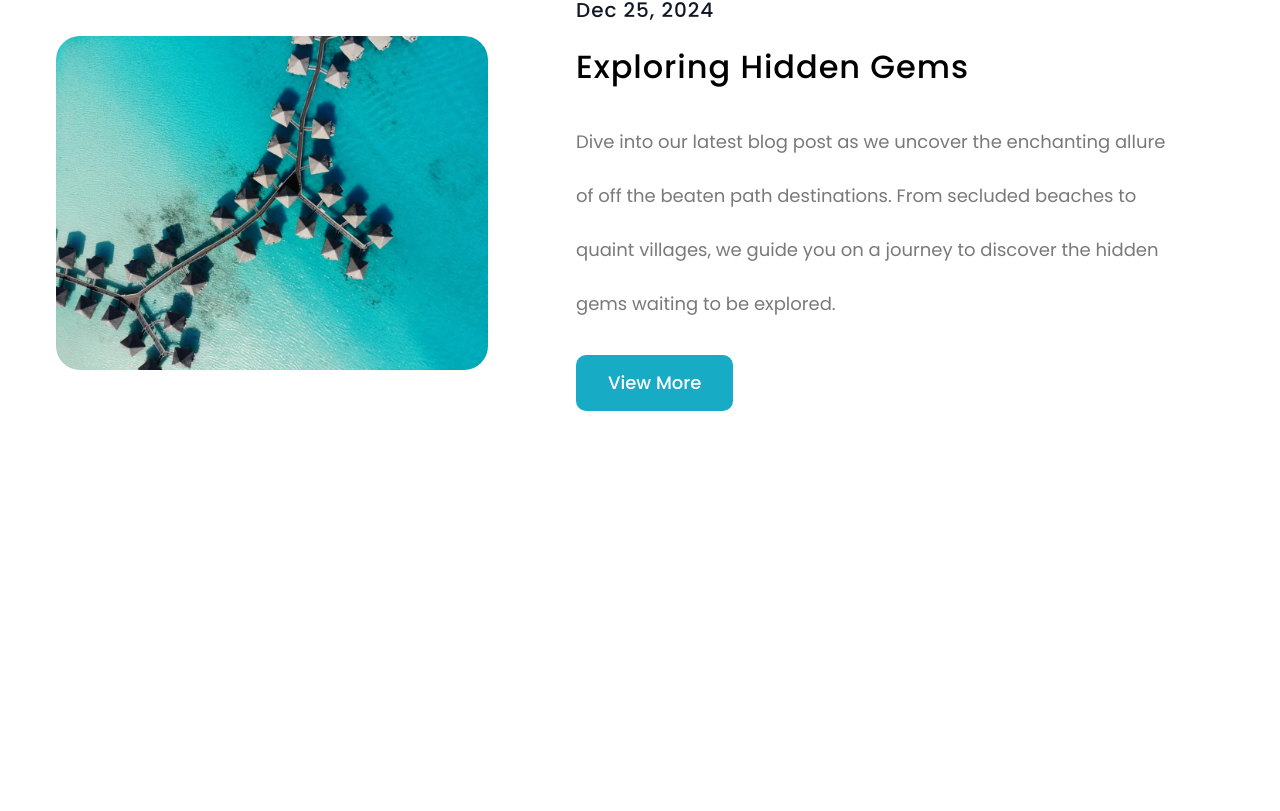
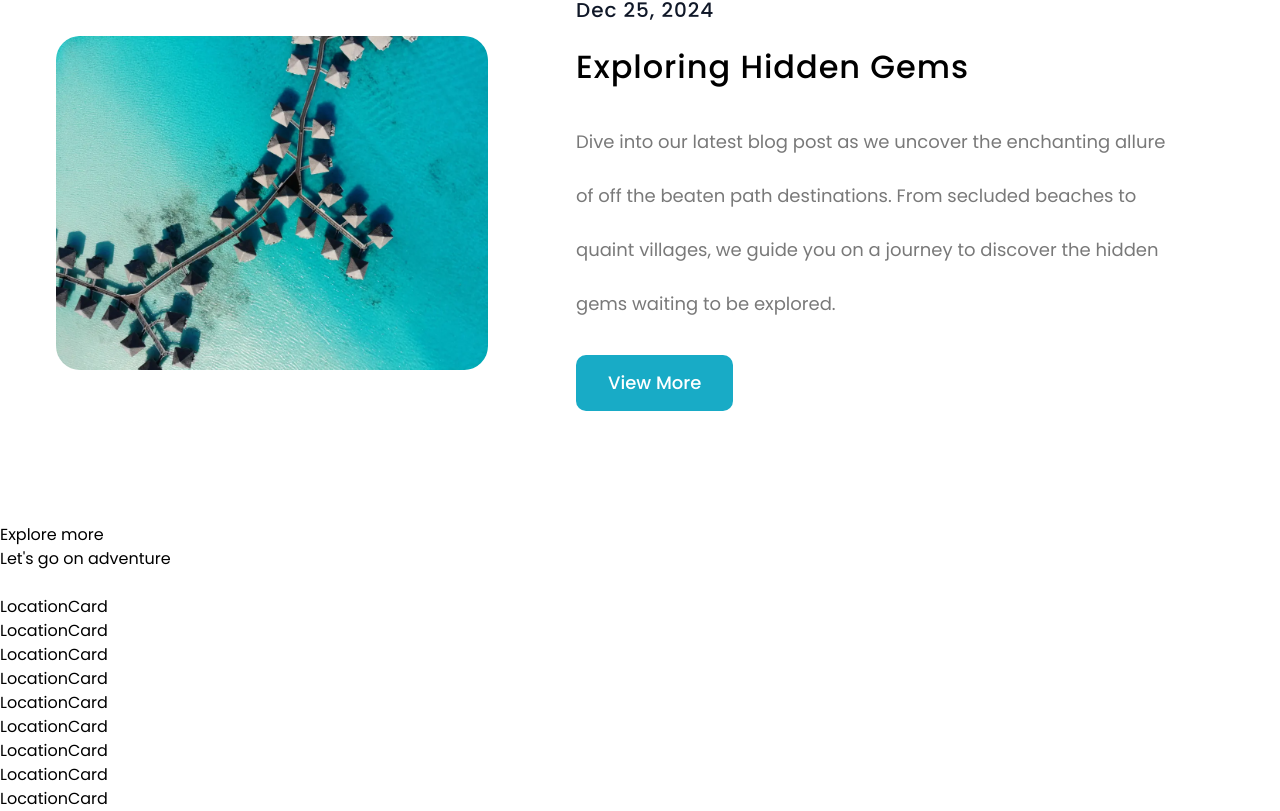
Before and after one commit to Jisap/vite-travel-agency, a React (Vite) app: page / in a window 1280 px wide. Shown: the part 3603-4414 px from the top of the page. Before the commit the page ends 4126 px from the top, so only its background shows below. Built offline with nearby package versions, Linux system fonts and the light colour scheme.

Commit message:
Explore More section

```diff
--- a/src/App.tsx
+++ b/src/App.tsx
@@ -1,3 +1,4 @@
+import ExploreMore from "./components/ExploreMore/ExploreMore";
 import Header from "./components/Header";
 import Hero from "./components/Hero/Hero";
 import Main from "./components/Main";
@@ -19,6 +20,7 @@ function App() {
         <Steps />
         <Services />
         <News />
+        <ExploreMore />
       </Main>
     </Page>
   )
--- /dev/null
+++ b/src/components/ExploreMore/ExploreMore.tsx
@@ -0,0 +1,39 @@
+import { locations } from "../../utils/content"
+import CaretUp from "../Icons/CaretUp"
+import LocationCard from "./LocationCard"
+
+
+const ExploreMore = () => {
+  return (
+    <section>
+      <div>
+        <div>
+          <div>
+            <h2>Explore more</h2>
+            <p>Let&apos;s go on adventure</p>
+          </div>
+
+          <div>
+            <button>
+              <CaretUp className="" />
+            </button>
+            <button>
+              <CaretUp className="" />
+            </button>
+          </div>
+        </div>
+
+        <ul>
+          {locations.map((location) => (
+            <LocationCard
+              location={location}
+              key={location.id}
+            />
+          ))}
+        </ul>
+      </div>
+    </section>
+  )
+}
+
+export default ExploreMore
--- /dev/null
+++ b/src/components/ExploreMore/LocationCard.tsx
@@ -0,0 +1,13 @@
+import { type Location } from "../../utils/contentTypes"
+
+interface LocationCardProps {
+  location: Location
+}
+
+const LocationCard = ({location}: LocationCardProps) => {
+  return (
+    <div>LocationCard</div>
+  )
+}
+
+export default LocationCard
```
